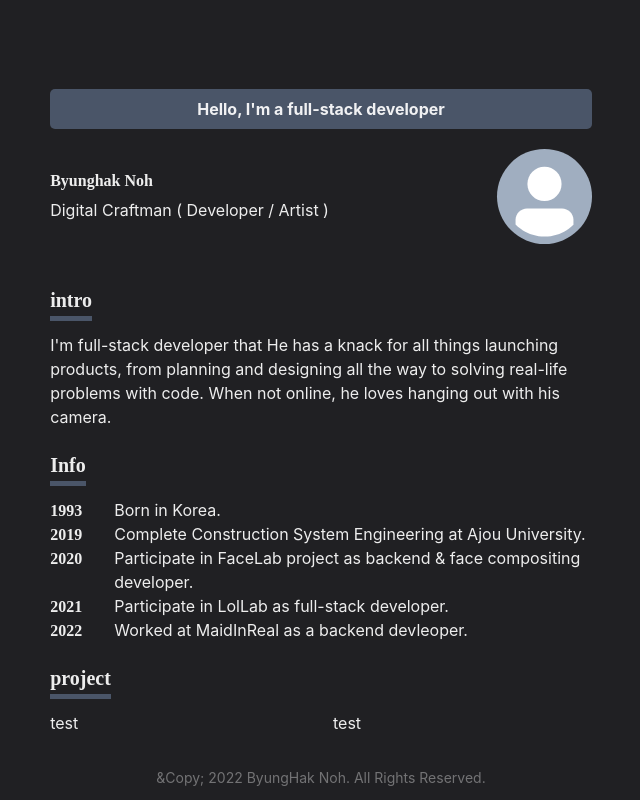
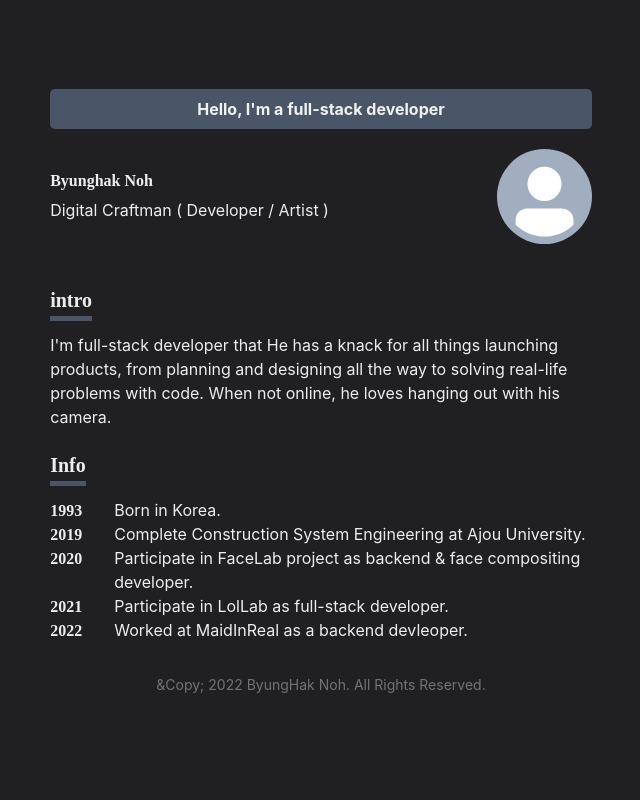
Before and after one commit to byunghak-dable/next-page, a Next.js app: page / in a window 1280 px wide. Shown: the part 278-1078 px from the top of the page, without its empty margins (319-959 px from the left). After the commit the page ends 985 px from the top, so only its background shows below. Built offline with nearby package versions, Linux system fonts and the light colour scheme.

Commit message:
[DEL] delete grid

```diff
--- a/pages/index.tsx
+++ b/pages/index.tsx
@@ -1,13 +1,4 @@
-import {
-  Box,
-  Center,
-  Flex,
-  Grid,
-  GridItem,
-  Heading,
-  Text,
-  Avatar
-} from '@chakra-ui/react'
+import { Box, Center, Flex, Heading, Text, Avatar } from '@chakra-ui/react'
 import Layout from '../components/layouts/article'
 
 // bio info
@@ -55,10 +46,6 @@ const Card = ({ title, children }: any) => {
 }
 
 const Home = () => {
-  const projectVideos = [
-    { idx: 1, url: '' },
-    { idx: 2, url: '' }
-  ]
   return (
     <Layout>
       <Box h="300"></Box>
@@ -99,13 +86,6 @@ const Home = () => {
           desc="Worked at MaidInReal as a backend devleoper."
         ></Info>
       </Card>
-      <Card title="project">
-        <Grid templateColumns="repeat(2, 1fr)" gap={6}>
-          {projectVideos.map(element => (
-            <GridItem key={element.idx}>test</GridItem>
-          ))}
-        </Grid>
-      </Card>
     </Layout>
   )
 }
```
